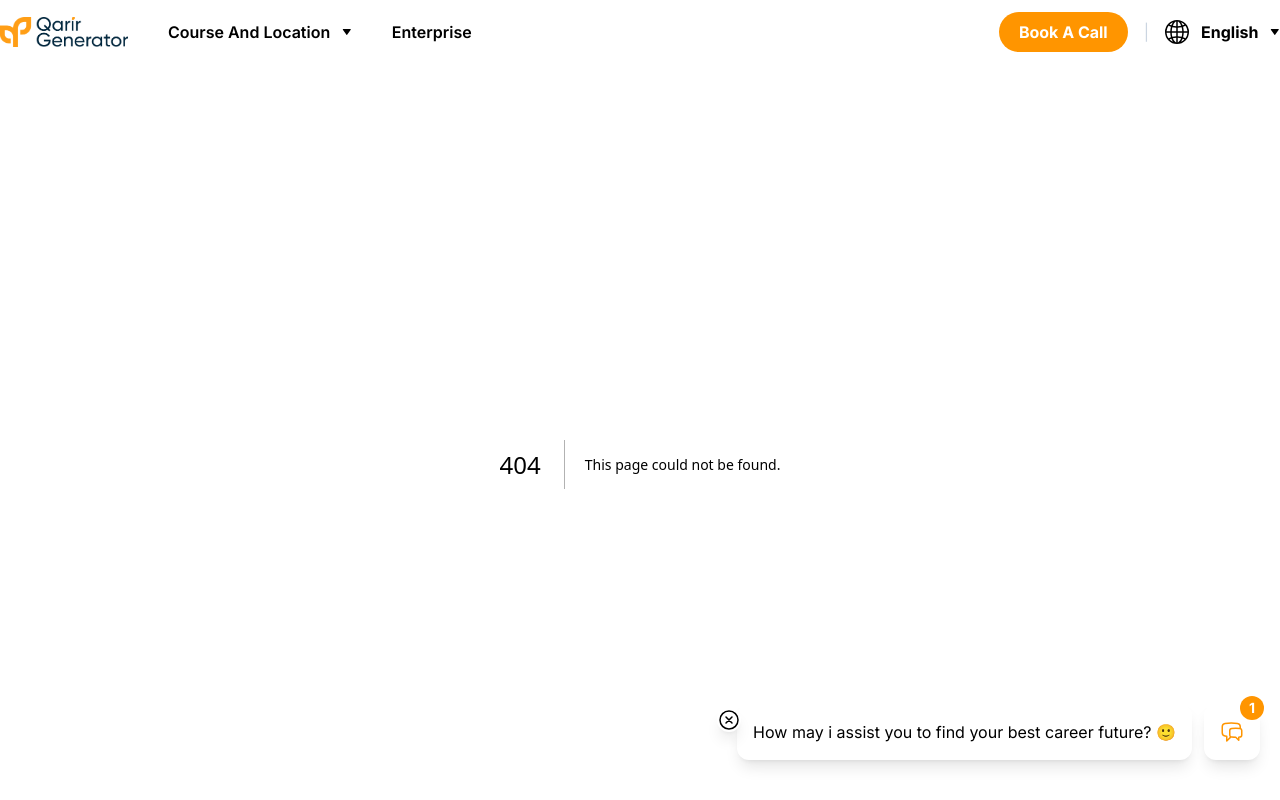
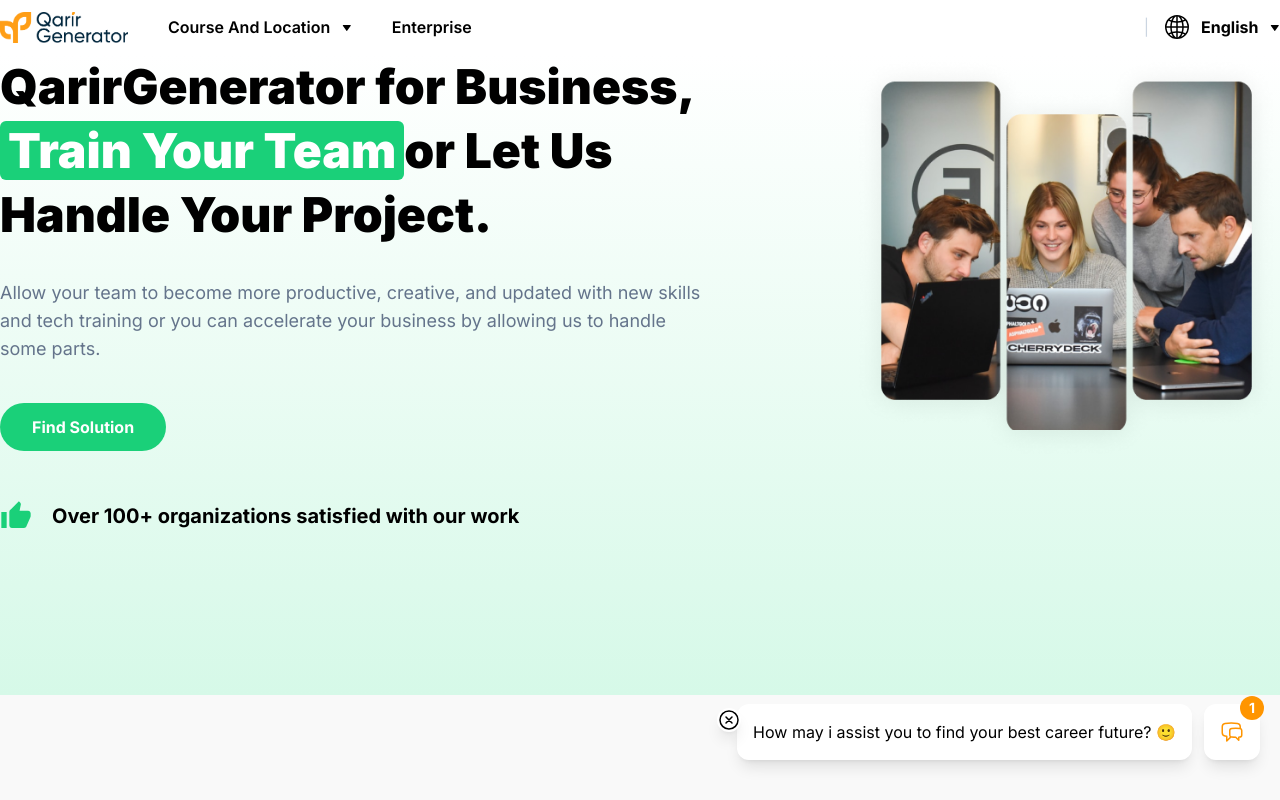
Before and after one commit to totiw/qarir-generator, a Next.js app: page /enterprise in a window 1280 px wide. Before the commit this address had no page. Shown: the top 800 px of the page. Built offline with nearby package versions, Linux system fonts and the light colour scheme.

Commit message:
feat: menambah banner component di enterprise page

```diff
--- /dev/null
+++ b/app/enterprise/_components/Banner.jsx
@@ -0,0 +1,61 @@
+// Next Dependncies
+import Image from 'next/image'
+import Link from 'next/link'
+
+// Assets
+import BannerImage from 'public/ilustration_enterprise.png'
+
+// Icons
+import { MdThumbUp } from 'react-icons/md'
+
+function Banner() {
+  return (
+    <section className="bg-gradient-to-t from-green-2 to-white flex flex-col gap-10 min-h-[80vh]">
+      {/* Header */}
+      <div className="container flex flex-col">
+        <div className="flex flex-col-reverse xl:flex-row xl:items-center">
+          <div className="xl:w-2/3 flex flex-col gap-10">
+            <h1 className="inline-block xl:flex xl:flex-col xl:gap-4 -tracking-normal font-black text-4xl xl:text-5xl leading-normal">
+              QarirGenerator for Business,
+              <br />
+              <span>
+                <span className="banner-title self-start">Train Your Team</span>
+                or Let Us
+              </span>
+              Handle Your Project.
+            </h1>
+            <p className="lg:w-11/12 xl:w-10/12 text-slate-500 text-sm md:text-lg">
+              Allow your team to become more productive, creative, and updated
+              with new skills and tech training or you can accelerate your
+              business by allowing us to handle some parts.
+            </p>
+            <Link
+              href="#programs"
+              className="bg-green-1 py-3 px-8 md:self-start rounded-full text-center text-white font-bold"
+            >
+              Find Solution
+            </Link>
+          </div>
+          <div className="xl:w-1/3">
+            <Image
+              src={BannerImage}
+              quality={100}
+              alt="banner image"
+              priority
+              className="md:w-2/3 md:mx-auto xl:w-full"
+            />
+          </div>
+        </div>
+      </div>
+      {/* Sponsor */}
+      <div className="container flex flex-row xl:items-center gap-5 pb-5 sm:pb-40">
+        <MdThumbUp size="2em" color="#1AD079" />
+        <p className="font-bold text-xl">
+          Over 100+ organizations satisfied with our work
+        </p>
+      </div>
+    </section>
+  )
+}
+
+export default Banner
--- /dev/null
+++ b/app/enterprise/_components/Training.jsx
@@ -0,0 +1,5 @@
+function Training() {
+  return <div>Training</div>
+}
+
+export default Training
--- /dev/null
+++ b/app/enterprise/page.jsx
@@ -0,0 +1,13 @@
+import Banner from './_components/Banner'
+
+import './style/enterprise.css'
+
+function EnterprisePage() {
+  return (
+    <main>
+      <Banner />
+    </main>
+  )
+}
+
+export default EnterprisePage
--- /dev/null
+++ b/app/enterprise/style/enterprise.css
@@ -0,0 +1,3 @@
+.banner-title {
+  @apply bg-green-1 text-white px-2 rounded-md;
+}
--- a/components/Navbar.jsx
+++ b/components/Navbar.jsx
@@ -3,6 +3,7 @@
 // Next dependencies
 import Image from 'next/image'
 import Link from 'next/link'
+import { usePathname } from 'next/navigation'
 
 // Assets
 import LogoBrand from 'public/logo_horizontal_color.png'
@@ -13,6 +14,8 @@ import { BsGlobe2 } from 'react-icons/bs'
 import { LuMenu } from 'react-icons/lu'
 
 function Navbar() {
+  const pathname = usePathname()
+
   return (
     <header className="bg-white">
       <div className="container flex flex-row justify-between py-3">
@@ -33,12 +36,14 @@ function Navbar() {
           </Link>
         </div>
         <div className="flex flex-row items-center gap-4">
+          {pathname === '/' && (
             <Link
               href="https://calendar.app.google/6xrDJSLWZhcYxYrs9"
               className="bg-orange-1 flex items-center rounded-full py-2 px-5 font-bold text-white"
             >
               Book A Call
             </Link>
+          )}
           <span className="hidden lg:flex text-slate-300">|</span>
           <button className="hidden lg:flex flex-row items-center gap-3 font-bold">
             <BsGlobe2 size="1.5em" color="#000000" />
--- a/tailwind.config.js
+++ b/tailwind.config.js
@@ -17,6 +17,10 @@ module.exports = {
         blue: {
           1: '#00263D',
         },
+        green: {
+          1: '#1AD079',
+          2: '#D6F9E8',
+        },
       },
     },
   },
```
Also changed, not shown: public/ilustration_enterprise.png (added). Lines whose indentation alone changed are shown as unchanged.
